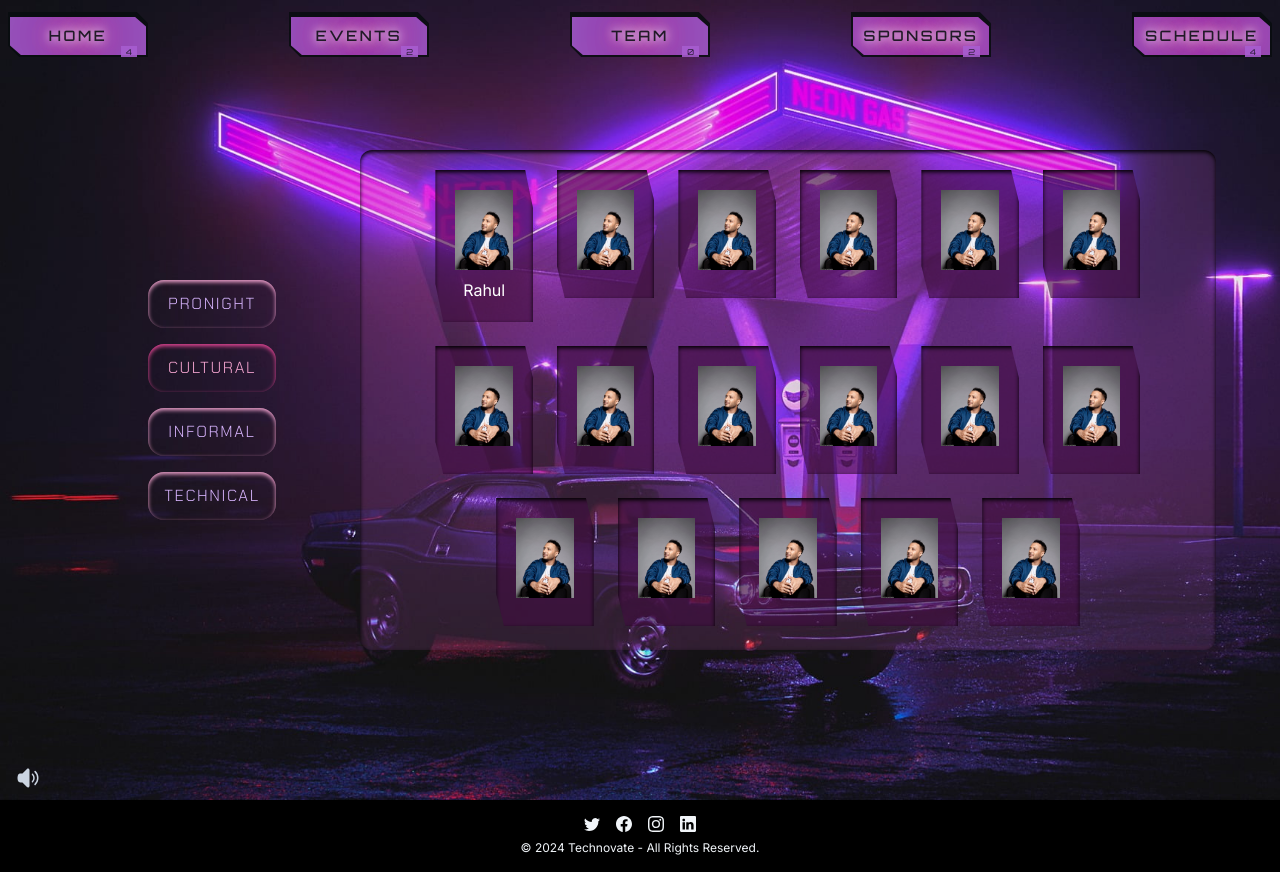
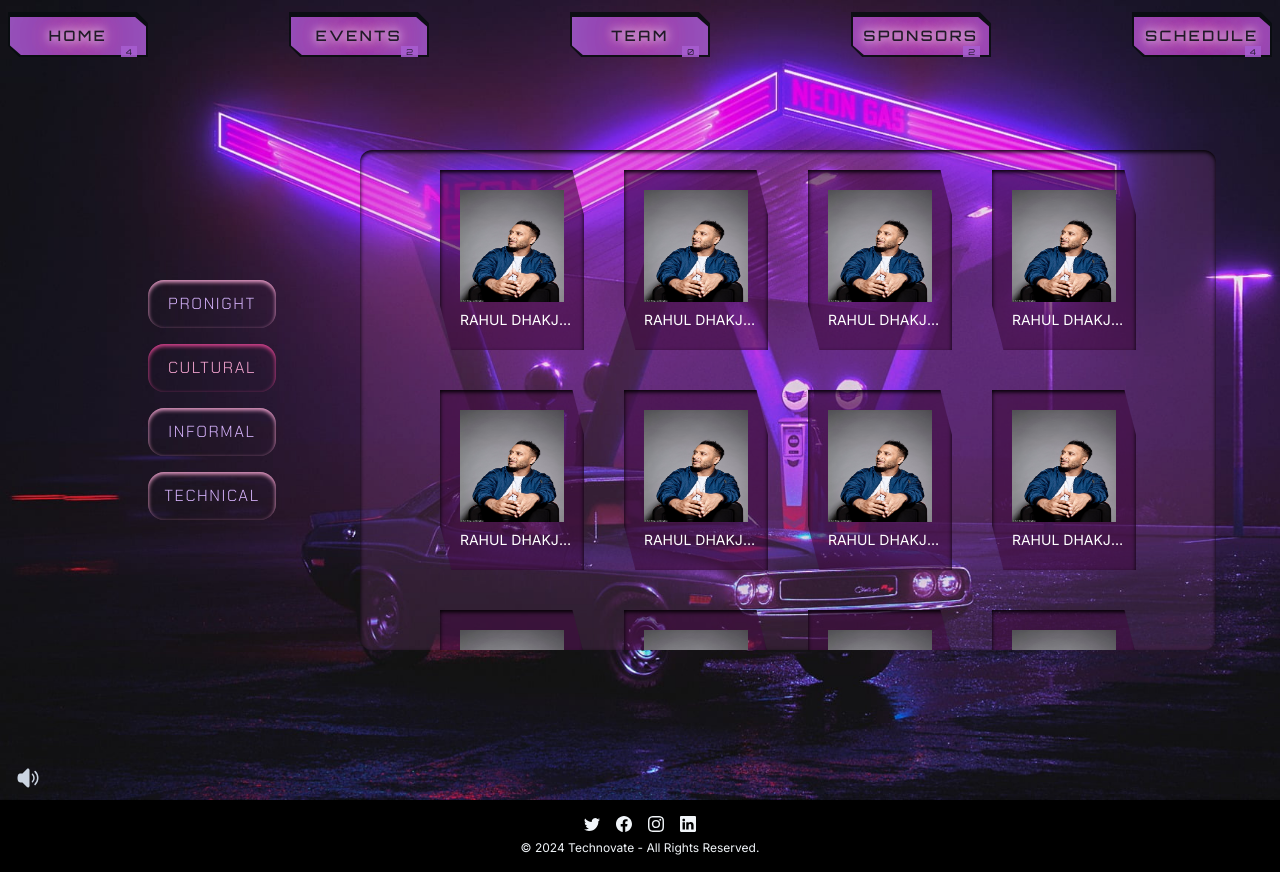
Before and after one commit to Deepesh76780/technovate2k23, a Next.js app: page /event/cultural in a window 1280 px wide. Built offline with nearby package versions, Linux system fonts and the light colour scheme; a web font is replaced by a local one.

Commit message:
(feat:Event)add main Card navigation

```diff
--- a/src/app/components/eventCard.jsx
+++ b/src/app/components/eventCard.jsx
@@ -6,7 +6,7 @@ import Image from "next/image";
 
 export default function EventCard({Img}) {
   return (
-    <Card className="bg-[#14101084] card flex shadow-inner shadow-pink border-2 border-pink-400  text-slate-100 w-80 h-[22rem]  mx-12  ">
+    <Card className="bg-[#14101084] card flex shadow-inner shadow-pink border-2 border-slate-300  text-slate-100 w-80 h-[22rem]  mx-12  ">
       <Image
         src={Img}
         width={1000}
--- a/src/app/event/components/eventCardBox.jsx
+++ b/src/app/event/components/eventCardBox.jsx
@@ -10,18 +10,18 @@ import Link from 'next/link'
 export default function EventCard({navigateUrl,eventName}) {
   return (
     <Link href={`/event/${navigateUrl}`}>
-    <Card className="card bg-[#400c4097]  text-center shadow-inner shadow-black p-5 w-fit hover:scale-105  hover:bg-[#00000038]  cursor-pointer transition-all duration-300">
-      <CardHeader>
+    <Card className="card bg-[#400c4097]  text-center shadow-inner shadow-black p-5 w-36 hover:scale-105  hover:bg-[#00000038]  cursor-pointer transition-all duration-300">
         <Image
           src={"/star_images/ash_king.jpg"}
           width={1000}
           height={1000}
-          className='w-full h-20'
+          className='w-full h-28'
           alt={"jai shree ram"}
         />
-      </CardHeader>
-      <CardFooter className="text-center mx-auto w-fit mt-2 ">
+      <CardFooter className="text-center mx-auto mt-2 uppercase text-sm w-28">
+        <p className='truncate'>
          {eventName}
+        </p>
       </CardFooter>
     </Card>
   </Link>
--- a/src/app/event/cultural/page.jsx
+++ b/src/app/event/cultural/page.jsx
@@ -1,28 +1,26 @@
 import React from 'react'
 import EventCard from '../components/eventCardBox'
 
-
-
 export default function page() {
   return (
-    <div className='flex  custom  flex-wrap gap-6  justify-center mx-auto w-fit'>
-      <EventCard navigateUrl={"/cultural/rahul"} eventName={"Rahul"}/>
-      <EventCard/>
-      <EventCard/>
-      <EventCard/>
-      <EventCard/>
-      <EventCard/>
-      <EventCard/>
-      <EventCard/>
-      <EventCard/>
-      <EventCard/>
-      <EventCard/>
-      <EventCard/>
-      <EventCard/>
-      <EventCard/>
-      <EventCard/>
-      <EventCard/>
-      <EventCard/>
+    <div className='flex  custom  flex-wrap gap-10  justify-center mx-auto w-fit'>
+      <EventCard navigateUrl={"/cultural/rahul"} eventName={"Rahul dhakjshdkjahskj"}/>
+      <EventCard navigateUrl={"/cultural/rahul"} eventName={"Rahul dhakjshdkjahskj"}/>
+      <EventCard navigateUrl={"/cultural/rahul"} eventName={"Rahul dhakjshdkjahskj"}/>
+      <EventCard navigateUrl={"/cultural/rahul"} eventName={"Rahul dhakjshdkjahskj"}/>
+      <EventCard navigateUrl={"/cultural/rahul"} eventName={"Rahul dhakjshdkjahskj"}/>
+      <EventCard navigateUrl={"/cultural/rahul"} eventName={"Rahul dhakjshdkjahskj"}/>
+      <EventCard navigateUrl={"/cultural/rahul"} eventName={"Rahul dhakjshdkjahskj"}/>
+      <EventCard navigateUrl={"/cultural/rahul"} eventName={"Rahul dhakjshdkjahskj"}/>
+      <EventCard navigateUrl={"/cultural/rahul"} eventName={"Rahul dhakjshdkjahskj"}/>
+      <EventCard navigateUrl={"/cultural/rahul"} eventName={"Rahul dhakjshdkjahskj"}/>
+      <EventCard navigateUrl={"/cultural/rahul"} eventName={"Rahul dhakjshdkjahskj"}/>
+      <EventCard navigateUrl={"/cultural/rahul"} eventName={"Rahul dhakjshdkjahskj"}/>
+      <EventCard navigateUrl={"/cultural/rahul"} eventName={"Rahul dhakjshdkjahskj"}/>
+      <EventCard navigateUrl={"/cultural/rahul"} eventName={"Rahul dhakjshdkjahskj"}/>
+      <EventCard navigateUrl={"/cultural/rahul"} eventName={"Rahul dhakjshdkjahskj"}/>
+      <EventCard navigateUrl={"/cultural/rahul"} eventName={"Rahul dhakjshdkjahskj"}/>
+      <EventCard navigateUrl={"/cultural/rahul"} eventName={"Rahul dhakjshdkjahskj"}/>
     </div>
   )
 }
--- /dev/null
+++ b/src/app/event/informal/[slug]/page.jsx
@@ -0,0 +1,13 @@
+import React from 'react'
+import EventCard from '../../components/mainCardBox'
+
+export default function Page({params}) {
+  return (
+    <div className='flex flex-row justify-between h-full'>
+      <div className='h-full place-self-center'>
+        <EventCard />
+      </div>
+      <div className='place-self-center'>{params.slug}</div>
+    </div>
+  )
+}
--- a/src/app/event/informal/page.jsx
+++ b/src/app/event/informal/page.jsx
@@ -1,7 +1,26 @@
 import React from 'react'
+import EventCard from '../components/eventCardBox'
 
 export default function page() {
   return (
-    <div>informal</div>
-  )
+  <div className='flex  custom  flex-wrap gap-10 justify-center mx-auto w-fit'>
+      <EventCard navigateUrl={"/informal/rahul"} eventName={"Rahul dhakjshdkjahskj"}/>
+      <EventCard navigateUrl={"/informal/rahul"} eventName={"Rahul dhakjshdkjahskj"}/>
+      <EventCard navigateUrl={"/informal/rahul"} eventName={"Rahul dhakjshdkjahskj"}/>
+      <EventCard navigateUrl={"/informal/rahul"} eventName={"Rahul dhakjshdkjahskj"}/>
+      <EventCard navigateUrl={"/informal/rahul"} eventName={"Rahul dhakjshdkjahskj"}/>
+      <EventCard navigateUrl={"/informal/rahul"} eventName={"Rahul dhakjshdkjahskj"}/>
+      <EventCard navigateUrl={"/informal/rahul"} eventName={"Rahul dhakjshdkjahskj"}/>
+      <EventCard navigateUrl={"/informal/rahul"} eventName={"Rahul dhakjshdkjahskj"}/>
+      <EventCard navigateUrl={"/informal/rahul"} eventName={"Rahul dhakjshdkjahskj"}/>
+      <EventCard navigateUrl={"/informal/rahul"} eventName={"Rahul dhakjshdkjahskj"}/>
+      <EventCard navigateUrl={"/informal/rahul"} eventName={"Rahul dhakjshdkjahskj"}/>
+      <EventCard navigateUrl={"/informal/rahul"} eventName={"Rahul dhakjshdkjahskj"}/>
+      <EventCard navigateUrl={"/informal/rahul"} eventName={"Rahul dhakjshdkjahskj"}/>
+      <EventCard navigateUrl={"/informal/rahul"} eventName={"Rahul dhakjshdkjahskj"}/>
+      <EventCard navigateUrl={"/informal/rahul"} eventName={"Rahul dhakjshdkjahskj"}/>
+      <EventCard navigateUrl={"/informal/rahul"} eventName={"Rahul dhakjshdkjahskj"}/>
+      <EventCard navigateUrl={"/informal/rahul"} eventName={"Rahul dhakjshdkjahskj"}/>
+    </div>
+      )
 }
--- a/src/app/event/loading.jsx
+++ b/src/app/event/loading.jsx
@@ -2,6 +2,6 @@ import React from 'react'
 
 export default function Loading() {
   return (
-    <div className='text-white min-h-screen flex justify-center items-center'>loading...</div>
+    <div className='text-red-600 font-bold flex w-full h-full  justify-center items-center'>loading...</div>
   )
 }
--- /dev/null
+++ b/src/app/event/pronight/[slug]/page.jsx
@@ -0,0 +1,13 @@
+import React from 'react'
+import EventCard from '../../components/mainCardBox'
+
+export default function Page({params}) {
+  return (
+    <div className='flex flex-row justify-between h-full'>
+      <div className='h-full place-self-center'>
+        <EventCard />
+      </div>
+      <div className='place-self-center'>{params.slug}</div>
+    </div>
+  )
+}
--- a/src/app/event/pronight/page.jsx
+++ b/src/app/event/pronight/page.jsx
@@ -1,7 +1,26 @@
 import React from 'react'
+import EventCard from '../components/eventCardBox'
 
 export default function page() {
   return (
-    <div>pronight</div>
-  )
+  <div className='flex  custom  flex-wrap gap-10 justify-center mx-auto w-fit'>
+      <EventCard navigateUrl={"/pronight/rahul"} eventName={"Rahul dhakjshdkjahskj"}/>
+      <EventCard navigateUrl={"/pronight/rahul"} eventName={"Rahul dhakjshdkjahskj"}/>
+      <EventCard navigateUrl={"/pronight/rahul"} eventName={"Rahul dhakjshdkjahskj"}/>
+      <EventCard navigateUrl={"/pronight/rahul"} eventName={"Rahul dhakjshdkjahskj"}/>
+      <EventCard navigateUrl={"/pronight/rahul"} eventName={"Rahul dhakjshdkjahskj"}/>
+      <EventCard navigateUrl={"/pronight/rahul"} eventName={"Rahul dhakjshdkjahskj"}/>
+      <EventCard navigateUrl={"/pronight/rahul"} eventName={"Rahul dhakjshdkjahskj"}/>
+      <EventCard navigateUrl={"/pronight/rahul"} eventName={"Rahul dhakjshdkjahskj"}/>
+      <EventCard navigateUrl={"/pronight/rahul"} eventName={"Rahul dhakjshdkjahskj"}/>
+      <EventCard navigateUrl={"/pronight/rahul"} eventName={"Rahul dhakjshdkjahskj"}/>
+      <EventCard navigateUrl={"/pronight/rahul"} eventName={"Rahul dhakjshdkjahskj"}/>
+      <EventCard navigateUrl={"/pronight/rahul"} eventName={"Rahul dhakjshdkjahskj"}/>
+      <EventCard navigateUrl={"/pronight/rahul"} eventName={"Rahul dhakjshdkjahskj"}/>
+      <EventCard navigateUrl={"/pronight/rahul"} eventName={"Rahul dhakjshdkjahskj"}/>
+      <EventCard navigateUrl={"/pronight/rahul"} eventName={"Rahul dhakjshdkjahskj"}/>
+      <EventCard navigateUrl={"/pronight/rahul"} eventName={"Rahul dhakjshdkjahskj"}/>
+      <EventCard navigateUrl={"/pronight/rahul"} eventName={"Rahul dhakjshdkjahskj"}/>
+    </div>
+      )
 }
--- /dev/null
+++ b/src/app/event/technical/[slug]/page.jsx
@@ -0,0 +1,13 @@
+import React from 'react'
+import EventCard from '../../components/mainCardBox'
+
+export default function Page({params}) {
+  return (
+    <div className='flex flex-row justify-between h-full'>
+      <div className='h-full place-self-center'>
+        <EventCard />
+      </div>
+      <div className='place-self-center'>{params.slug}</div>
+    </div>
+  )
+}
--- a/src/app/event/technical/page.jsx
+++ b/src/app/event/technical/page.jsx
@@ -1,7 +1,26 @@
 import React from 'react'
+import EventCard from '../components/eventCardBox'
 
 export default function page() {
   return (
-    <div>technical</div>
-  )
+  <div className='flex  custom  flex-wrap gap-10  justify-center mx-auto w-fit'>
+      <EventCard navigateUrl={"/technical/rahul"} eventName={"Rahul dhakjshdkjahskj"}/>
+      <EventCard navigateUrl={"/technical/rahul"} eventName={"Rahul dhakjshdkjahskj"}/>
+      <EventCard navigateUrl={"/technical/rahul"} eventName={"Rahul dhakjshdkjahskj"}/>
+      <EventCard navigateUrl={"/technical/rahul"} eventName={"Rahul dhakjshdkjahskj"}/>
+      <EventCard navigateUrl={"/technical/rahul"} eventName={"Rahul dhakjshdkjahskj"}/>
+      <EventCard navigateUrl={"/technical/rahul"} eventName={"Rahul dhakjshdkjahskj"}/>
+      <EventCard navigateUrl={"/technical/rahul"} eventName={"Rahul dhakjshdkjahskj"}/>
+      <EventCard navigateUrl={"/technical/rahul"} eventName={"Rahul dhakjshdkjahskj"}/>
+      <EventCard navigateUrl={"/technical/rahul"} eventName={"Rahul dhakjshdkjahskj"}/>
+      <EventCard navigateUrl={"/technical/rahul"} eventName={"Rahul dhakjshdkjahskj"}/>
+      <EventCard navigateUrl={"/technical/rahul"} eventName={"Rahul dhakjshdkjahskj"}/>
+      <EventCard navigateUrl={"/technical/rahul"} eventName={"Rahul dhakjshdkjahskj"}/>
+      <EventCard navigateUrl={"/technical/rahul"} eventName={"Rahul dhakjshdkjahskj"}/>
+      <EventCard navigateUrl={"/technical/rahul"} eventName={"Rahul dhakjshdkjahskj"}/>
+      <EventCard navigateUrl={"/technical/rahul"} eventName={"Rahul dhakjshdkjahskj"}/>
+      <EventCard navigateUrl={"/technical/rahul"} eventName={"Rahul dhakjshdkjahskj"}/>
+      <EventCard navigateUrl={"/technical/rahul"} eventName={"Rahul dhakjshdkjahskj"}/>
+    </div>
+      )
 }
--- a/src/app/pages/aboutUsPage.jsx
+++ b/src/app/pages/aboutUsPage.jsx
@@ -14,7 +14,8 @@ export default function AboutUsPage() {
           }}
         >
         </div>
-        <h1 class="font-Michroma text-slate-300 text-base display-2 text-center relative max-w-[80rem]  mx-auto font-bold tracking-widest bg-[#14101084] p-10 shadow-purple-300 shadow-inner  rounded-2xl">
+        <div className="w-full p-10">
+        <h1 class="card font-Michroma border-2 border-pink-500 text-slate-300 text-base display-2 text-center relative max-w-[80rem]  mx-auto font-bold tracking-widest bg-[#1410109a] p-10 shadow-pink-400 shadow-inner">
           Technovate, the annual symphony of technology and culture at
           IIIT-NR, is a splendid convergence of mind and artistry. In the
           enchanting month of November, this grand affair unfurls a spectacle
@@ -36,6 +37,7 @@ export default function AboutUsPage() {
           that empowers students to celebrate their skills and passions in the
           fields of their dreams.
         </h1>
+      </div>
       </section>
     </div>
   );
```
